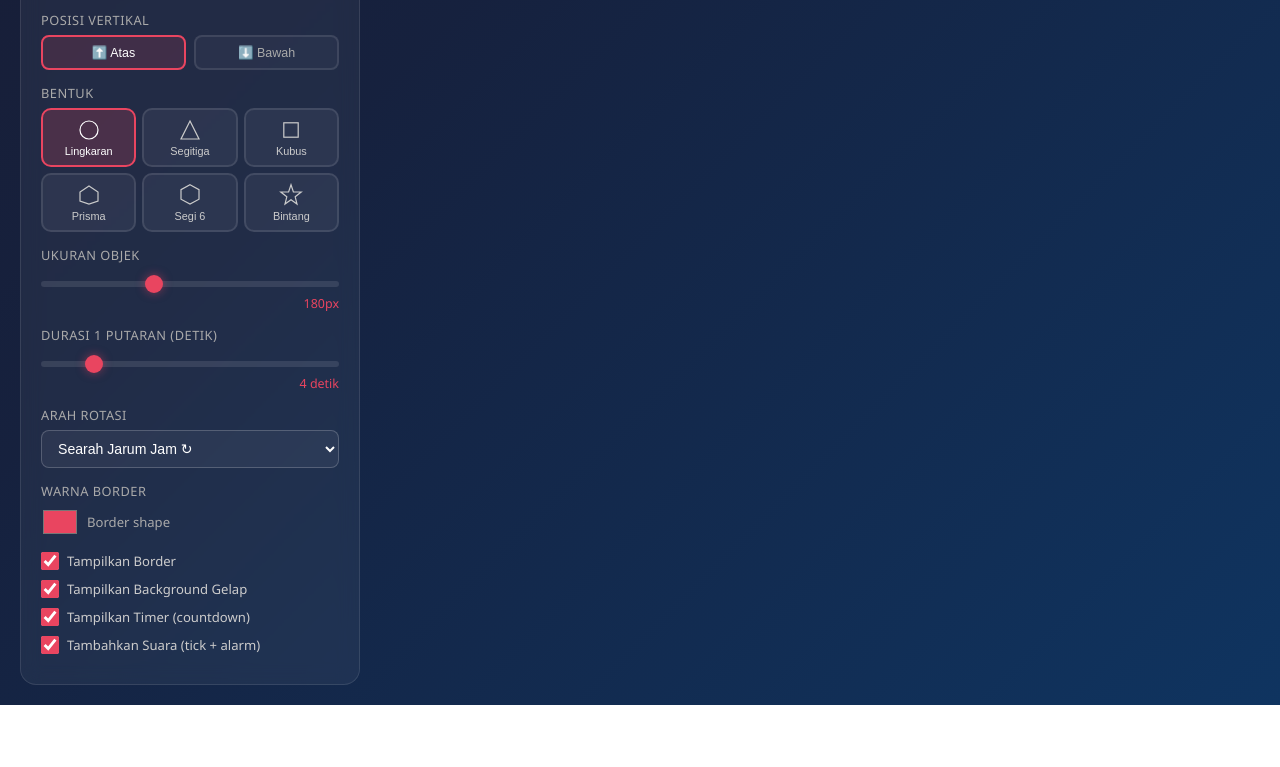
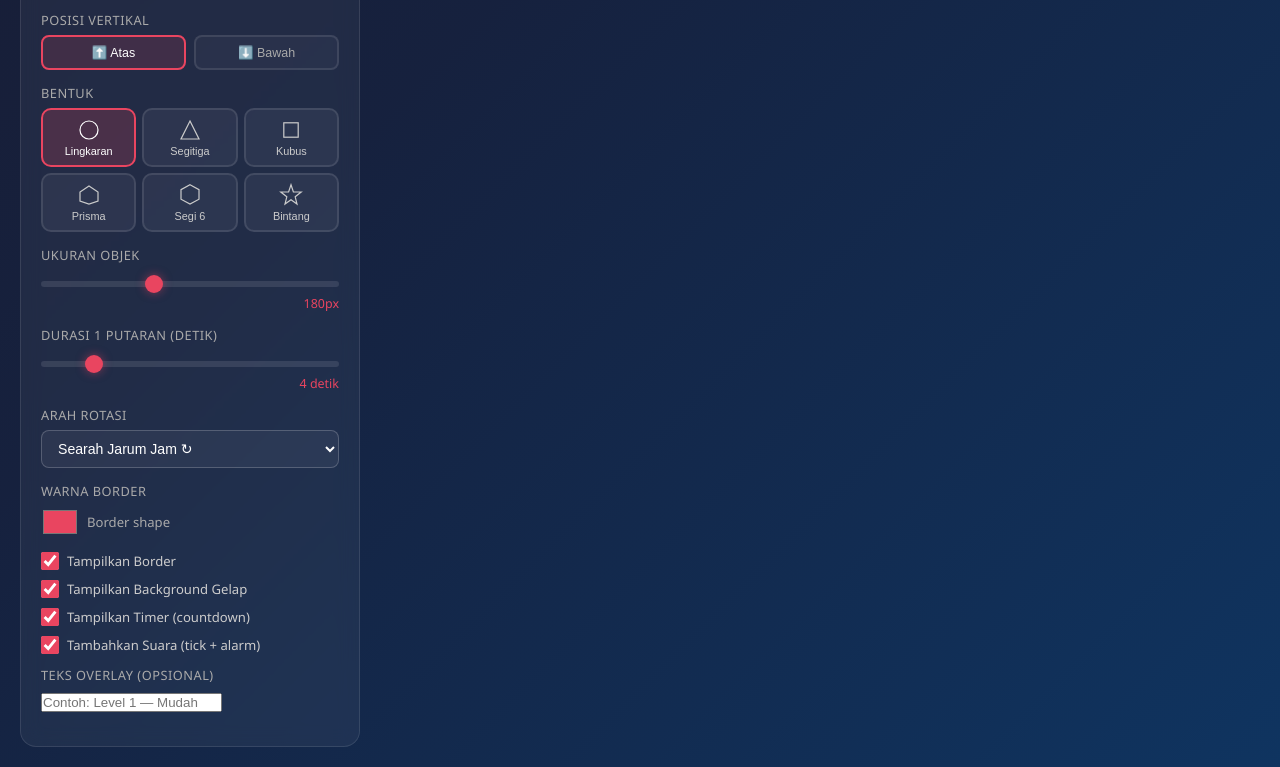
Before and after one commit to adelerpan-afk/gambarputar, a plain HTML site: page index.html in a window 1280 px wide. Shown: the part 1051-1818 px from the top of the page. Before the commit the page ends 1756 px from the top, so only its background shows below. Drawn offline with Linux system fonts and the light colour scheme.

Commit message:
Add overlay text input field to the form
Added an optional overlay text input field to the form.

```diff
--- a/index.html
+++ b/index.html
@@ -175,6 +175,12 @@
               <input type="checkbox" id="showSound" checked>
               <label for="showSound">Tambahkan Suara (tick + alarm)</label>
             </div>
+                        <div class="form-group" style="margin-top:12px">
+              <label for="overlayTextInput">Teks Overlay (opsional)</label>
+              <input type="text" id="overlayTextInput" class="text-input"
+                     maxlength="60" placeholder="Contoh: Level 1 — Mudah"
+                     autocomplete="off">
+            </div>
           </div>
         </div>
       </div>
```
